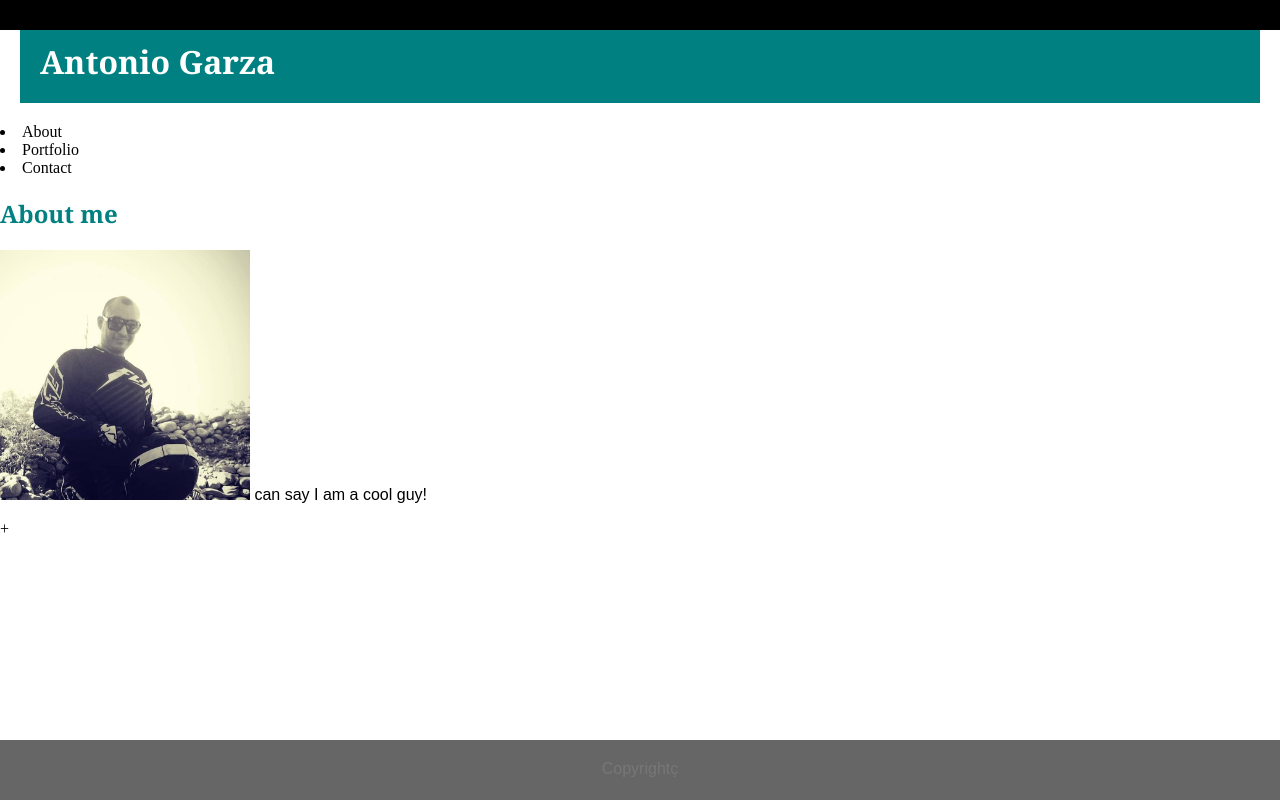
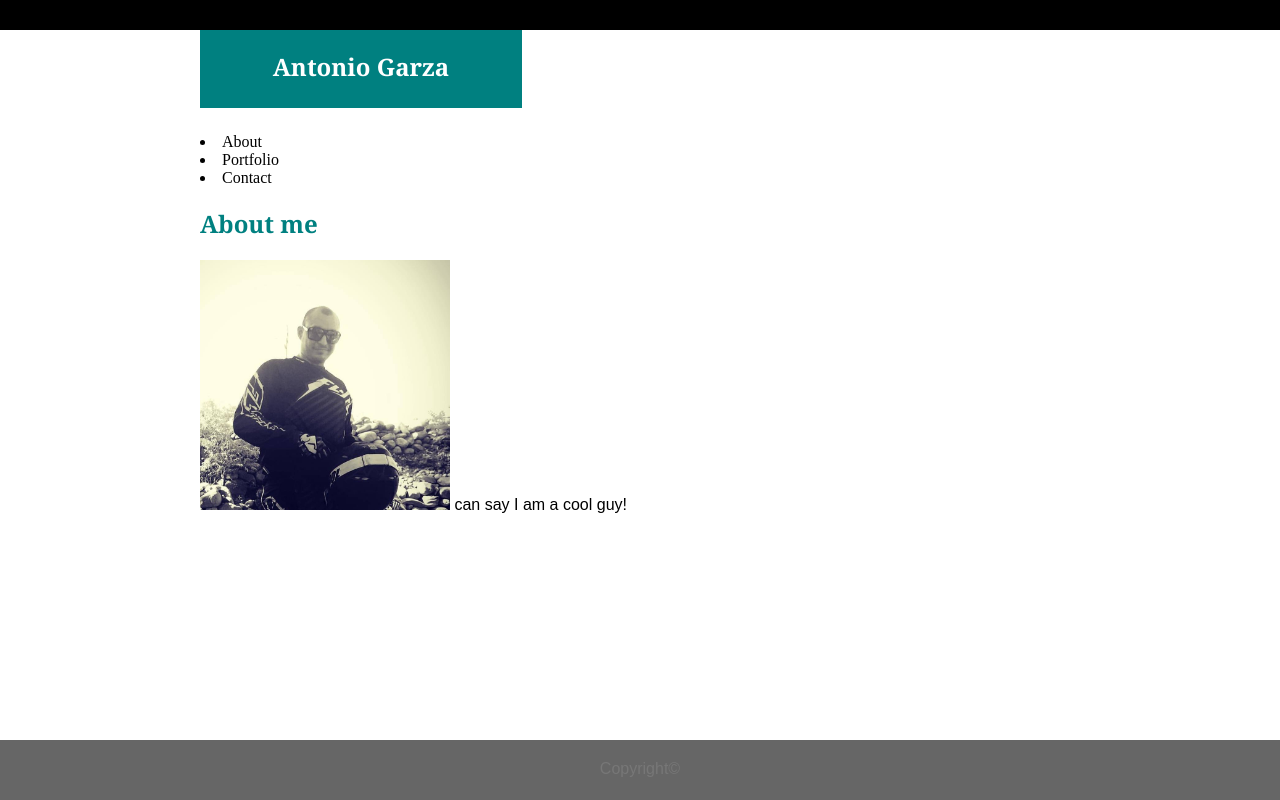
Before and after one commit to develanton/Basic-Portfolio, a plain HTML site: page index.html in a window 1280 px wide. Drawn offline with Linux system fonts and the light colour scheme; files that its build step writes are made by us from their sources; files whose address does not match are found by name.

Commit message:
h1 position good

```diff
--- a/assets/css/style.css
+++ b/assets/css/style.css
@@ -1,13 +1,10 @@
 body{
     padding: 0px;
-    margin: 0px;
+    margin-left: 100px;
     color: black;
 }
 
-#testtxt{
-    margin: 0px;
-    padding: 0px
-}
+
 
 header{
     background: black;
@@ -17,16 +14,20 @@ header{
 h1{
     background-color: teal;
     color: white;
-    padding: 20px;
-    margin: 20px;
-    font-family: Georgia, 'Times New Roman', Times, serif
+    padding: 25px;
+    margin: 25px;
+    margin-right: 750px;
+    margin-left: 0px;
+    background-size: 0px;
+    font-family: Georgia, 'Times New Roman', Times, serif;
+    text-align: center;
 
 }
 
 h2{
     color: teal;
     background-color: white;
-    font-family: Georgia, 'Times New Roman', Times, serif
+    font-family: Georgia, 'Times New Roman', Times, serif;
 }
 
 p{
@@ -42,3 +43,7 @@ footer{
 
 
 }
+
+section{
+    margin-left: 100px;
+}
--- a/index.html
+++ b/index.html
@@ -4,18 +4,17 @@
     <meta charset="UTF-8">
     <meta name="viewport" content="width=device-width, initial-scale=1.0">
     <meta http-equiv="X-UA-Compatible" content="ie=edge">
-    <title>Document</title>
+    <title>Antonio Portfolio</title>
     <link rel="stylesheet" type="text/css" href="/Users/Antonio/Basic-Portfolio/assets/css/style.css">
 </head>
 <body>
 
     <header>
-    <p>lets test</p>
+    <p id="testtxt">lets test</p>
     </header>
-    <h1>Antonio Garza</h1>
 
     <section>
-
+    <h1>Antonio Garza</h1>
 
     <div>
 
@@ -26,11 +25,14 @@
     </div>
 
 </section>
+<section>
     <h2>About me</h2>
 
     <!-- Paragraph about me -->
     <p> <img src="/Users/Antonio/Basic-Portfolio/assets/images/Pic.jpg" style="width: 250px; height: 250;"/> can say I am a cool guy!</p>
+
+</section>
 </body>
-<footer>Copyrightç  </footer>
+<footer>Copyright©</footer>
 
-</html>+
+</html>
```
Also changed, not shown: contact.html (+2 -0 lines).
